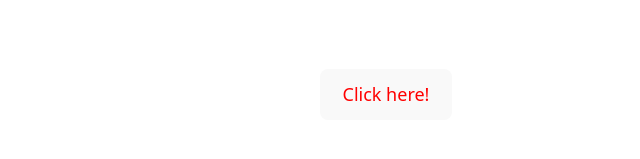
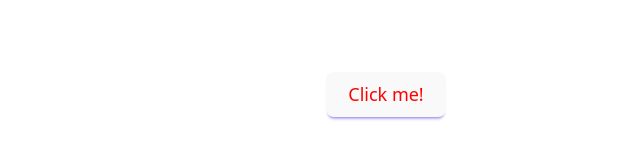
Before and after one commit to MaccSob/MessagingApp, a React (Vite) app in the folder joffy/: page / in a window 1280 px wide. Shown: the part 469-628 px from the top of the page, without its empty margins (254-894 px from the left). Built offline with nearby package versions, Linux system fonts and the light colour scheme.

Commit message:
added redirect button on home

```diff
--- a/joffy/src/App.css
+++ b/joffy/src/App.css
@@ -23,7 +23,10 @@
   font-size: 24px;
   font-weight: 800;
 }
-
+.btnclickme {
+  border: 1px solid black;
+  background-color: #FF0000;
+}
 .logo:hover {
   filter: drop-shadow(0 0 2em #646cffaa);
 }
--- a/joffy/src/components/Home.jsx
+++ b/joffy/src/components/Home.jsx
@@ -1,10 +1,11 @@
 
 import React from "react";
 import '../App.css';
+import { useNavigate } from "react-router-dom";
 
 
 function Home() {
-
+  const navigate = useNavigate();
  return (
    <>
         <div className="flex min-h-full flex-1 flex-col justify-center px-6 py-12 lg:px-8">
@@ -22,9 +23,7 @@
           </div>
 </div>
 
-<button>Click here!</button>
-
-
+<button class="btn btn-primary" onClick={() => navigate('/register')}>Click me!</button>
 
 
 
```
